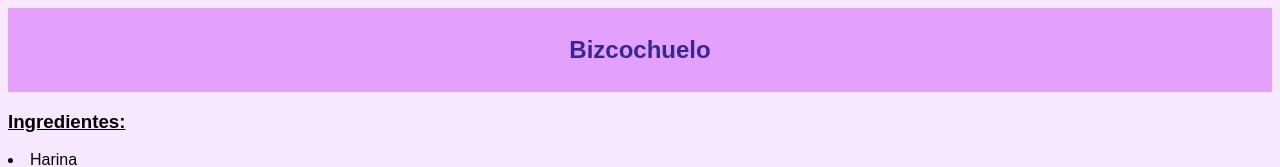
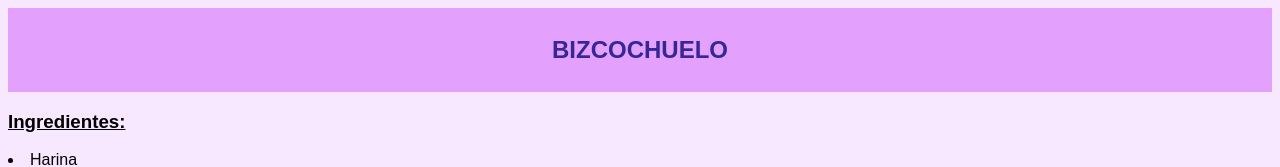
Before and after one commit to ZairaAguirre/informatica, a plain HTML site: page enlace.html in a window 1280 px wide. Shown: the top 167 px of the page. Drawn offline with Linux system fonts and the light colour scheme.

Commit message:
Update enlace.html

```diff
--- a/enlace.html
+++ b/enlace.html
@@ -9,7 +9,7 @@
 </head>
 <body>
     <header>
-    <h2 class="titulo">Bizcochuelo</h2>
+    <h2 class="titulo">BIZCOCHUELO</h2>
 </header>
     <h3 class="subrayado">Ingredientes:</h3>
     <ul></ul>
```
